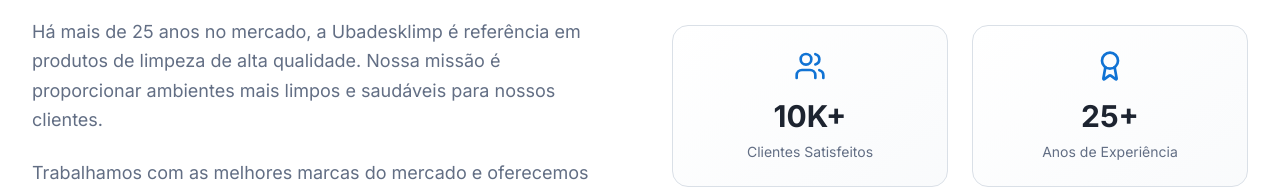
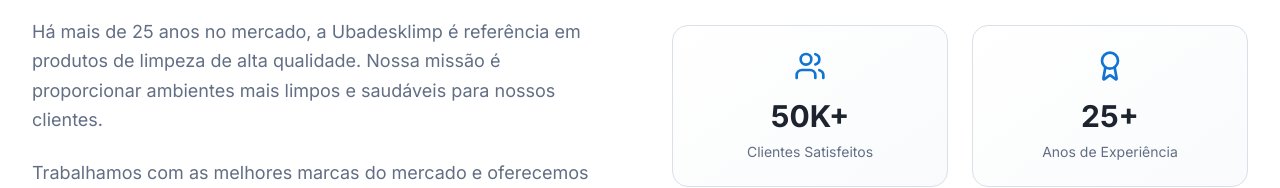
Before and after one commit to UBADESKLIMP/ubadesklimp, a React (Vite) app: page / in a window 1280 px wide. Shown: the part 1543-1731 px from the top of the page. Built offline with nearby package versions, Linux system fonts and the light colour scheme; no server answers; the database is empty.

Commit message:
50k clientes satis

```diff
--- a/src/components/About.tsx
+++ b/src/components/About.tsx
@@ -2,7 +2,7 @@ import { Users, Award, Truck, HeartHandshake } from 'lucide-react';
 const About = () => {
   const stats = [{
     icon: Users,
-    number: '10K+',
+    number: '50K+',
     label: 'Clientes Satisfeitos'
   }, {
     icon: Award,
```
